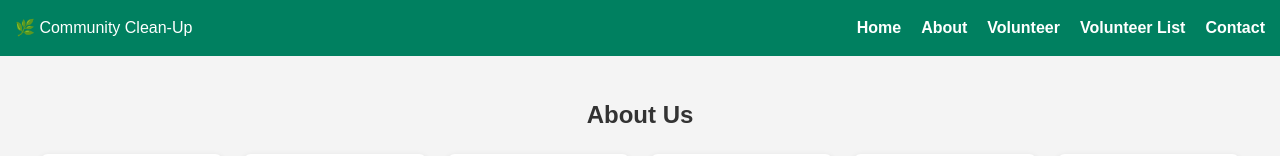
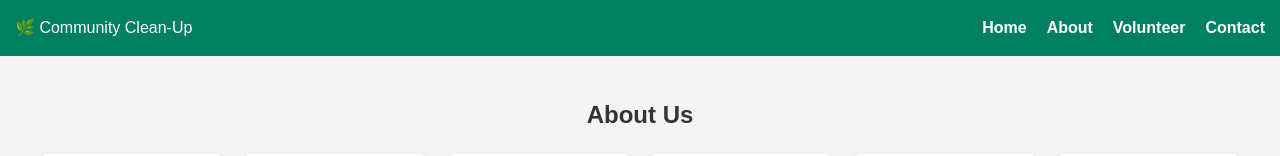
Before and after one commit to R-ahu/Society_cleanup, a plain HTML site: page about.html in a window 1280 px wide. Shown: the top 156 px of the page. Drawn offline with Linux system fonts and the light colour scheme.

Commit message:
about.html

```diff
--- a/about.html
+++ b/about.html
@@ -14,7 +14,6 @@
       <li><a href="index.html">Home</a></li>
       <li><a href="about.html">About</a></li>
       <li><a href="volunteer.html">Volunteer</a></li>
-      <li><a href="volunteers-list.html">Volunteer List</a></li>
       <li><a href="index.html#contact">Contact</a></li>
     </ul>
   </nav>
```
